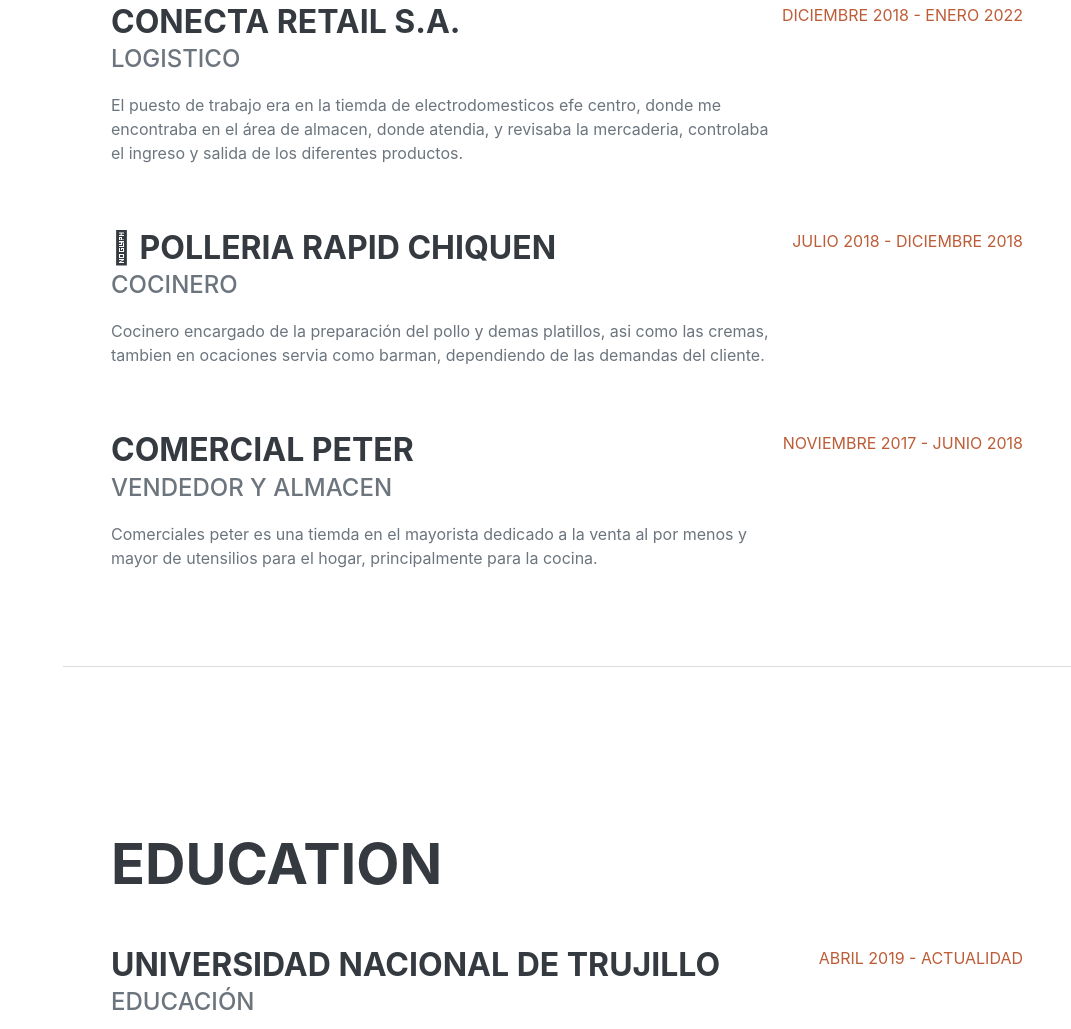
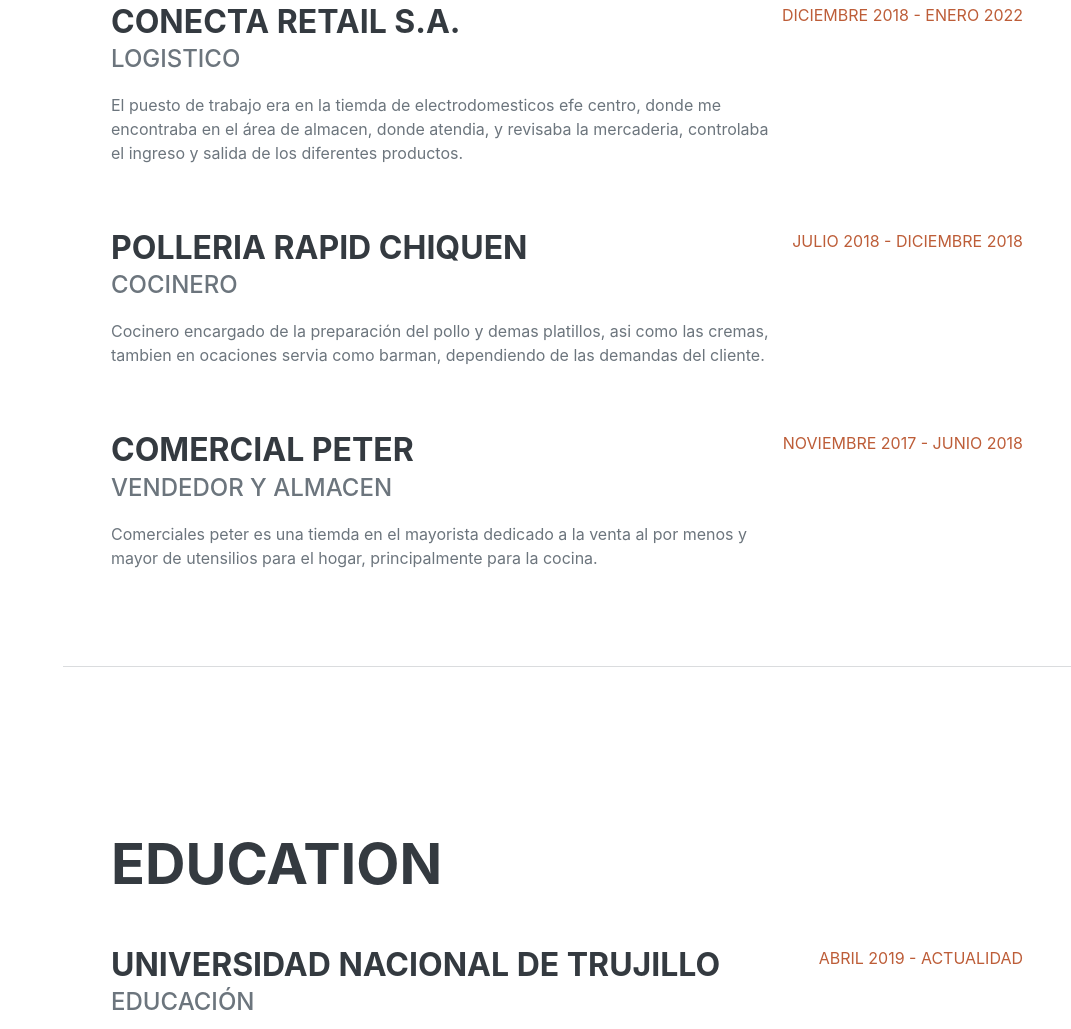
Before and after one commit to leyeduca28/Examen-, a plain HTML site: page index.html in a window 1280 px wide. Shown: the part 1220-2249 px from the top of the page, without its empty margins (209-1280 px from the left). Drawn offline with nearby package versions, Linux system fonts and the light colour scheme; a web font is replaced by a local one.

Commit message:
Update index.html

```diff
--- a/index.html
+++ b/index.html
@@ -79,7 +79,7 @@
                     </div>
                     <div class="d-flex flex-column flex-md-row justify-content-between mb-5">
                         <div class="flex-grow-1">
-                            <h3 class="mb-0">	POLLERIA RAPID CHIQUEN</h3>
+                            <h3 class="mb-0">POLLERIA RAPID CHIQUEN</h3>
                             <div class="subheading mb-3">COCINERO</div>
                             <p>Cocinero encargado de la preparación del pollo y demas platillos, asi como las cremas, tambien en ocaciones servia como barman, dependiendo de las demandas del cliente.</p>
                         </div>
```
